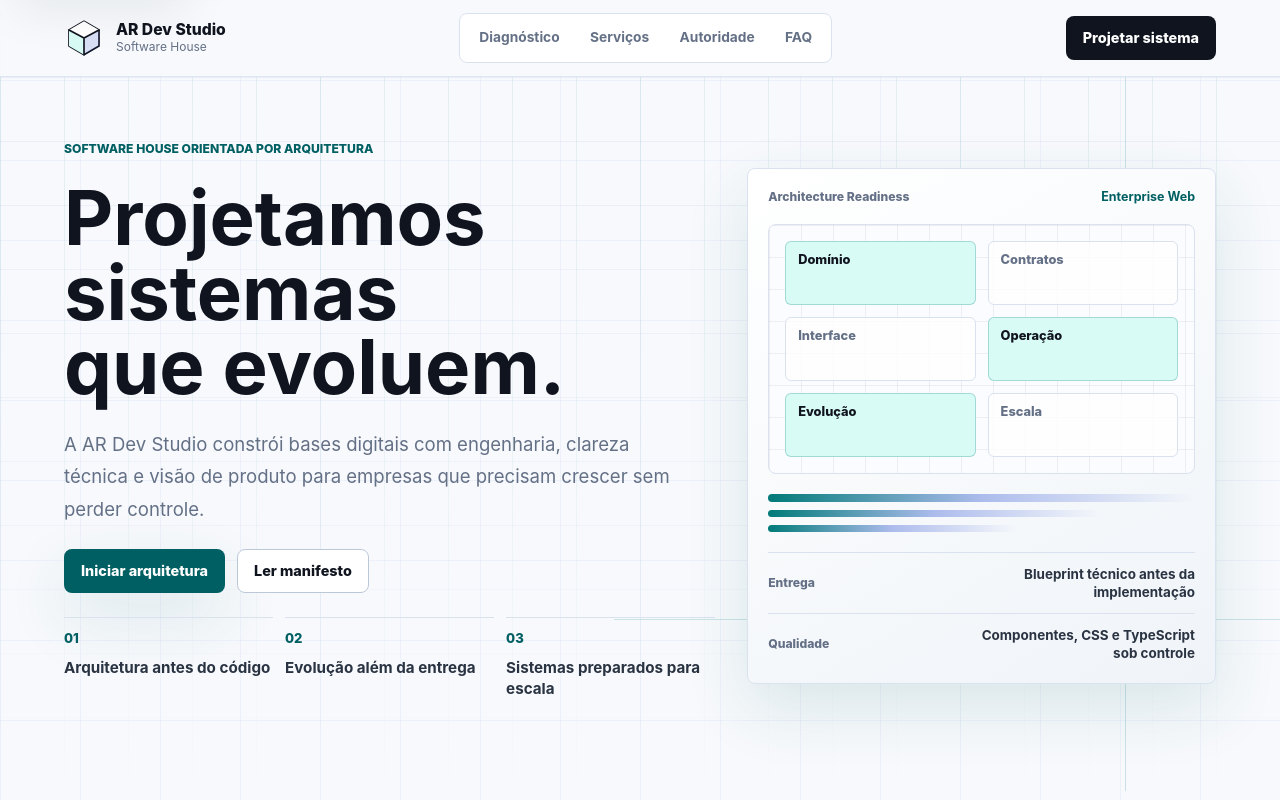
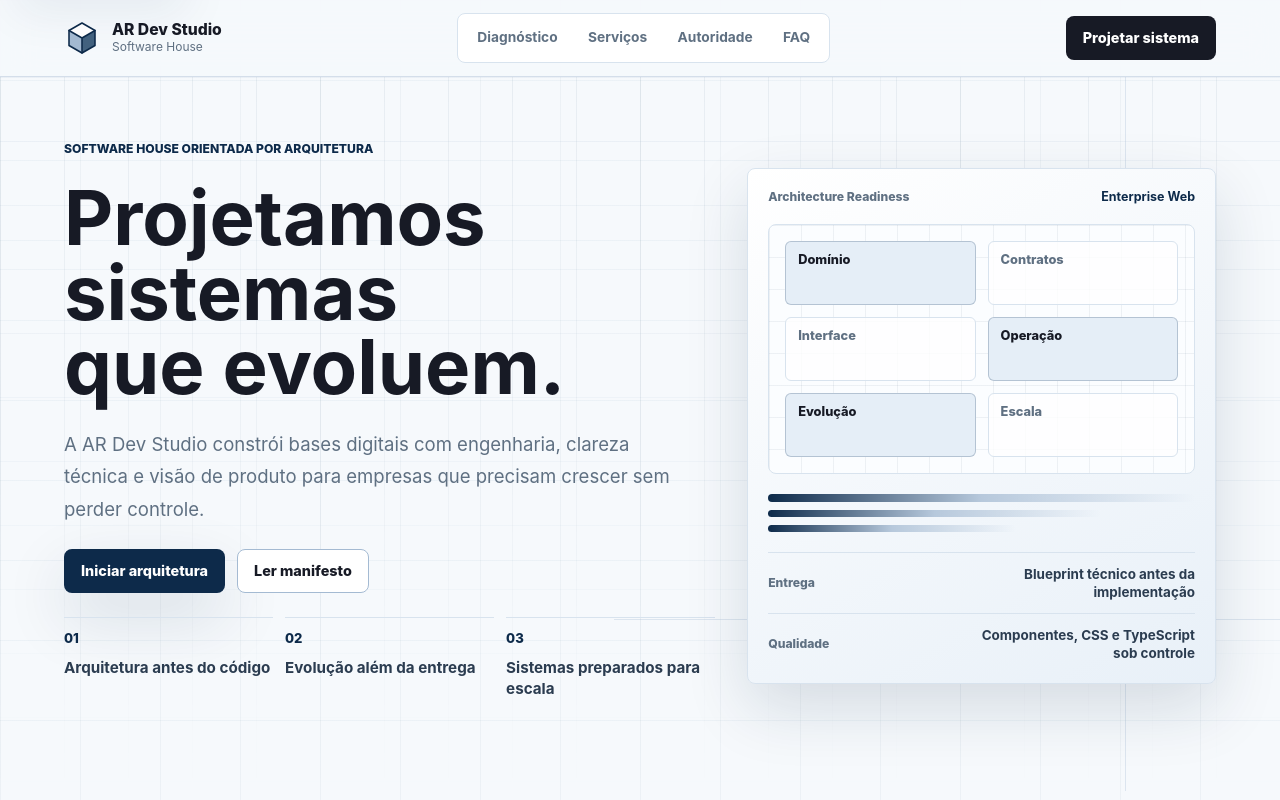
Before and after one commit to ruanjardim/ar-dev-studio, a website built with Vite: page index.html in a window 1280 px wide. Shown: the top 800 px of the page. Built offline with nearby package versions, Linux system fonts and the light colour scheme.

Commit message:
refine brand palette and cube

```diff
--- a/src/components/Header.ts
+++ b/src/components/Header.ts
@@ -12,13 +12,13 @@ const navigationItems: NavigationItem[] = [
 
 function LogoCube(): string {
   return `
-    <svg class="brand-mark" viewBox="0 0 48 48" role="img" aria-labelledby="logo-cube-title">
+    <svg class="brand-mark" viewBox="0 0 36 36" role="img" aria-labelledby="logo-cube-title">
       <title id="logo-cube-title">Logo Cube da AR Dev Studio</title>
-      <path class="brand-mark__edge" d="M24 4 42 14.4v19.2L24 44 6 33.6V14.4L24 4Z" />
-      <path class="brand-mark__face brand-mark__face--left" d="M24 24 6 14.4v19.2L24 44V24Z" />
-      <path class="brand-mark__face brand-mark__face--right" d="M24 24 42 14.4v19.2L24 44V24Z" />
-      <path class="brand-mark__face brand-mark__face--top" d="M24 4 42 14.4 24 24 6 14.4 24 4Z" />
-      <path class="brand-mark__line" d="M24 24v20M6 14.4 24 24l18-9.6" />
+      <path class="brand-mark__face brand-mark__face--top" d="M18 3 31 10.5 18 18 5 10.5 18 3Z" />
+      <path class="brand-mark__face brand-mark__face--left" d="M5 10.5 18 18v15L5 25.5v-15Z" />
+      <path class="brand-mark__face brand-mark__face--right" d="M31 10.5v15L18 33V18l13-7.5Z" />
+      <path class="brand-mark__edge" d="M18 3 31 10.5v15L18 33 5 25.5v-15L18 3Z" />
+      <path class="brand-mark__line" d="M18 18v15M5 10.5 18 18l13-7.5" />
     </svg>
   `;
 }
--- a/src/styles/components.css
+++ b/src/styles/components.css
@@ -2,8 +2,8 @@
   position: sticky;
   top: 0;
   z-index: 10;
-  background: rgb(247 249 252 / 88%);
-  border-bottom: 1px solid rgb(217 226 238 / 78%);
+  background: rgb(246 249 252 / 90%);
+  border-bottom: 1px solid rgb(var(--color-brand-ice-rgb) / 42%);
   backdrop-filter: blur(18px);
 }
 
@@ -24,30 +24,30 @@
 }
 
 .brand-mark {
-  width: 2.5rem;
-  height: 2.5rem;
+  width: 2.25rem;
+  height: 2.25rem;
   flex: 0 0 auto;
 }
 
 .brand-mark__edge,
 .brand-mark__line {
   fill: none;
-  stroke: var(--color-ink);
+  stroke: var(--color-logo-stroke);
   stroke-linecap: round;
   stroke-linejoin: round;
-  stroke-width: 2;
+  stroke-width: 1.55;
 }
 
 .brand-mark__face--left {
-  fill: var(--color-accent-soft);
+  fill: var(--color-logo-left);
 }
 
 .brand-mark__face--right {
-  fill: rgb(52 88 212 / 16%);
+  fill: var(--color-logo-right);
 }
 
 .brand-mark__face--top {
-  fill: var(--color-surface);
+  fill: var(--color-logo-top);
 }
 
 .brand__text {
@@ -158,7 +158,7 @@
 
 .button--footer {
   color: var(--color-ink);
-  background: var(--color-signal);
+  background: var(--color-surface);
 }
 
 .eyebrow {
@@ -261,7 +261,7 @@
   font-weight: 850;
   line-height: 1;
   background: var(--color-accent-soft);
-  border: 1px solid rgb(0 122 120 / 16%);
+  border: 1px solid rgb(var(--color-brand-steel-rgb) / 18%);
   border-radius: var(--radius-xs);
 }
 
@@ -490,7 +490,7 @@
   align-items: center;
   padding: var(--space-8);
   background:
-    linear-gradient(135deg, rgb(0 122 120 / 10%), transparent 42%),
+    linear-gradient(135deg, rgb(var(--color-brand-ice-rgb) / 24%), transparent 42%),
     var(--color-surface-raised);
   border: 1px solid var(--color-line);
   border-radius: var(--radius-md);
--- a/src/styles/hero.css
+++ b/src/styles/hero.css
@@ -16,8 +16,8 @@
   position: absolute;
   inset: 0;
   background:
-    linear-gradient(90deg, rgb(0 122 120 / 8%) 1px, transparent 1px),
-    linear-gradient(180deg, rgb(52 88 212 / 7%) 1px, transparent 1px);
+    linear-gradient(90deg, rgb(var(--color-brand-steel-rgb) / 8%) 1px, transparent 1px),
+    linear-gradient(180deg, rgb(var(--color-brand-ice-rgb) / 14%) 1px, transparent 1px);
   background-size: 4rem 4rem;
   mask-image: linear-gradient(180deg, #000 0%, rgb(0 0 0 / 55%) 62%, transparent 100%);
 }
@@ -25,7 +25,7 @@
 .hero__axis {
   position: absolute;
   display: block;
-  background: rgb(0 122 120 / 18%);
+  background: rgb(var(--color-brand-ice-rgb) / 32%);
 }
 
 .hero__axis--vertical {
@@ -112,7 +112,7 @@
   gap: var(--space-5);
   padding: var(--space-5);
   background:
-    linear-gradient(150deg, rgb(255 255 255 / 94%), rgb(237 242 247 / 86%)),
+    linear-gradient(150deg, rgb(255 255 255 / 94%), rgb(229 238 247 / 88%)),
     var(--color-surface);
   border: 1px solid var(--color-line);
   border-radius: var(--radius-md);
@@ -147,8 +147,8 @@
   gap: var(--space-3);
   padding: var(--space-4);
   background:
-    linear-gradient(90deg, rgb(16 20 31 / 6%) 1px, transparent 1px),
-    linear-gradient(180deg, rgb(16 20 31 / 6%) 1px, transparent 1px),
+    linear-gradient(90deg, rgb(var(--color-brand-navy-rgb) / 6%) 1px, transparent 1px),
+    linear-gradient(180deg, rgb(var(--color-brand-navy-rgb) / 6%) 1px, transparent 1px),
     var(--color-surface-raised);
   background-size: 2rem 2rem;
   border: 1px solid var(--color-line);
@@ -170,7 +170,7 @@
 .hero-authority__cell--active {
   color: var(--color-ink);
   background: var(--color-accent-soft);
-  border-color: rgb(0 122 120 / 26%);
+  border-color: rgb(var(--color-brand-steel-rgb) / 30%);
 }
 
 .hero-authority__trace {
@@ -181,7 +181,7 @@
 .hero-authority__trace span {
   display: block;
   height: 0.45rem;
-  background: linear-gradient(90deg, var(--color-accent), rgb(52 88 212 / 38%), transparent);
+  background: linear-gradient(90deg, var(--color-brand-navy), rgb(var(--color-brand-ice-rgb) / 76%), transparent);
   border-radius: 999px;
 }
 
@@ -218,7 +218,7 @@
   width: min(100%, 34rem);
   padding: var(--space-5);
   background:
-    linear-gradient(145deg, rgb(255 255 255 / 92%), rgb(237 242 247 / 82%)),
+    linear-gradient(145deg, rgb(255 255 255 / 92%), rgb(229 238 247 / 84%)),
     var(--color-surface);
   border: 1px solid var(--color-line);
   border-radius: var(--radius-md);
@@ -264,8 +264,8 @@
   min-height: 18rem;
   overflow: hidden;
   background:
-    linear-gradient(90deg, rgb(16 20 31 / 6%) 1px, transparent 1px),
-    linear-gradient(180deg, rgb(16 20 31 / 6%) 1px, transparent 1px),
+    linear-gradient(90deg, rgb(var(--color-brand-navy-rgb) / 6%) 1px, transparent 1px),
+    linear-gradient(180deg, rgb(var(--color-brand-navy-rgb) / 6%) 1px, transparent 1px),
     var(--color-surface-raised);
   background-size: 2.25rem 2.25rem;
   border: 1px solid var(--color-line);
@@ -290,7 +290,7 @@
   background: var(--color-surface);
   border: 1px solid var(--color-line-strong);
   border-radius: var(--radius-md);
-  box-shadow: 0 0.75rem 2rem rgb(16 20 31 / 8%);
+  box-shadow: 0 0.75rem 2rem rgb(var(--color-brand-navy-rgb) / 8%);
 }
 
 .architecture-node--core {
--- a/src/styles/layout.css
+++ b/src/styles/layout.css
@@ -2,8 +2,8 @@
   min-height: 100vh;
   overflow-x: clip;
   background:
-    linear-gradient(90deg, rgb(52 88 212 / 5%) 1px, transparent 1px),
-    linear-gradient(180deg, rgb(52 88 212 / 5%) 1px, transparent 1px),
+    linear-gradient(90deg, rgb(var(--color-brand-steel-rgb) / 5%) 1px, transparent 1px),
+    linear-gradient(180deg, rgb(var(--color-brand-ice-rgb) / 12%) 1px, transparent 1px),
     var(--color-canvas);
   background-size: 5rem 5rem;
 }
@@ -42,7 +42,7 @@
 }
 
 .section--stack {
-  background: linear-gradient(180deg, rgb(247 249 252 / 92%), rgb(255 255 255 / 84%));
+  background: linear-gradient(180deg, rgb(246 249 252 / 94%), rgb(255 255 255 / 86%));
 }
 
 .section--authority {
@@ -51,7 +51,7 @@
 }
 
 .section--process {
-  background: linear-gradient(180deg, rgb(255 255 255 / 86%), rgb(237 242 247 / 72%));
+  background: linear-gradient(180deg, rgb(255 255 255 / 88%), rgb(229 238 247 / 72%));
 }
 
 .section--maturity {
--- a/src/styles/tokens.css
+++ b/src/styles/tokens.css
@@ -1,21 +1,33 @@
 :root {
   color-scheme: light;
 
-  --color-canvas: #f7f9fc;
+  --color-brand-navy: #0d2a4a;
+  --color-brand-steel: #43627f;
+  --color-brand-ice: #a4bad2;
+  --color-brand-navy-rgb: 13 42 74;
+  --color-brand-steel-rgb: 67 98 127;
+  --color-brand-ice-rgb: 164 186 210;
+
+  --color-logo-stroke: var(--color-brand-navy);
+  --color-logo-top: #ffffff;
+  --color-logo-left: var(--color-brand-ice);
+  --color-logo-right: var(--color-brand-steel);
+
+  --color-canvas: #f6f9fc;
   --color-surface: #ffffff;
-  --color-surface-raised: #fbfcff;
-  --color-surface-muted: #edf2f7;
-  --color-ink: #10141f;
-  --color-text: #2a3342;
-  --color-muted: #647086;
-  --color-line: #d9e2ee;
-  --color-line-strong: #bcc8d8;
-  --color-accent: #007a78;
-  --color-accent-strong: #005f62;
-  --color-accent-soft: #d9fbf5;
-  --color-blueprint: #3458d4;
-  --color-signal: #b7e54a;
-  --color-warning: #c77800;
+  --color-surface-raised: #fbfdff;
+  --color-surface-muted: #eef4f9;
+  --color-ink: #171a25;
+  --color-text: #2b3c50;
+  --color-muted: #5f7082;
+  --color-line: #d8e3ee;
+  --color-line-strong: #a4bad2;
+  --color-accent: var(--color-brand-steel);
+  --color-accent-strong: var(--color-brand-navy);
+  --color-accent-soft: #e5eef7;
+  --color-blueprint: var(--color-brand-steel);
+  --color-signal: var(--color-brand-ice);
+  --color-warning: var(--color-brand-steel);
 
   --font-sans:
     Inter, ui-sans-serif, system-ui, -apple-system, BlinkMacSystemFont, "Segoe UI",
@@ -37,8 +49,8 @@
   --radius-sm: 6px;
   --radius-md: 8px;
 
-  --shadow-subtle: 0 1rem 3rem rgb(16 20 31 / 8%);
-  --shadow-technical: 0 1.5rem 4rem rgb(0 95 98 / 12%);
+  --shadow-subtle: 0 1rem 3rem rgb(var(--color-brand-navy-rgb) / 8%);
+  --shadow-technical: 0 1.5rem 4rem rgb(var(--color-brand-navy-rgb) / 14%);
 
   --container: 72rem;
   --header-height: 4.75rem;
```
Also changed, not shown: README.md.
